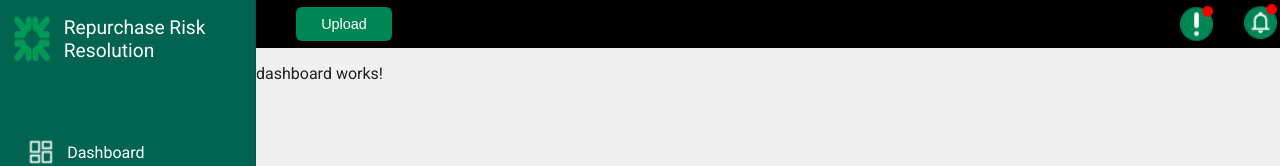
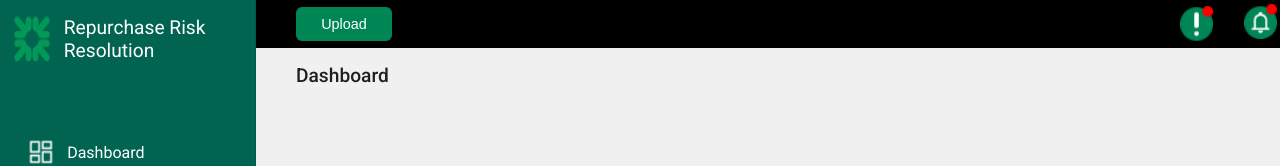
Before and after one commit to Taejun-bdiplus/mock-citizens-r3p, an Angular app: page /dashboard in a window 1280 px wide. Shown: the top 166 px of the page. Built offline with nearby package versions, Linux system fonts and the light colour scheme.

Commit message:
Update dashboard.component.html

```diff
--- a/src/app/pages/default-layout/main-body/dashboard/dashboard.component.html
+++ b/src/app/pages/default-layout/main-body/dashboard/dashboard.component.html
@@ -1 +1,20 @@
-<p>dashboard works!</p>
+<div class="dashboard-main">
+    <div class="dashboard-main-title">
+        Dashboard
+    </div>
+    <!-- Overall Outstanding Pipeline & Recently Viewed -->
+    <div class="dashabord-first-row">
+    </div>
+
+    <!-- Filter & Reports -->
+    <div class="dashabord-second-row">
+    </div>
+
+    <!-- Assigned Loans & Recent Activity -->
+    <div class="dashabord-third-row">
+    </div>
+
+    <!-- Search -->
+    <div class="dashabord-fourth-row">
+    </div>
+</div>
```
